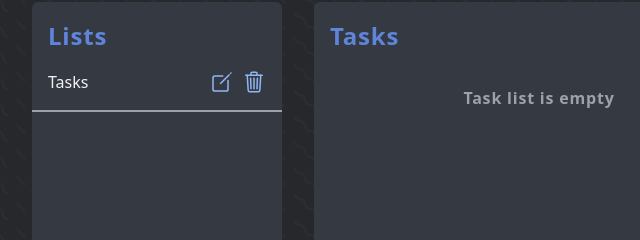
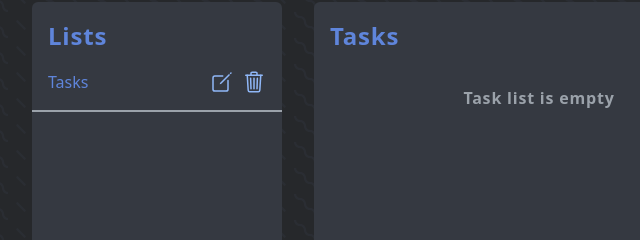
Before and after one commit to scottwright-dev/odin-project-todo-list, a website built with webpack: page dist/index.html in a window 1280 px wide. In both pictures the pointer is over the element "Tasks". Shown: the part 144-384 px from the top of the page, 226-866 px from the left. Built offline with nearby package versions, Linux system fonts and the light colour scheme.

Commit message:
style: add hover highlight color on text

```diff
--- a/src/style.css
+++ b/src/style.css
@@ -232,6 +232,12 @@
   margin: 2rem 1rem;
   color: var(--background-hover);
   font-weight: bold;
+}
+
+.list-item:hover > span,
+.list-item-text-container:hover > .task-text-title,
+.list-item-text-container:hover > .task-text {
+  color: var(--accent-color);
 }
 
 /* LIST DISPLAY */
```
